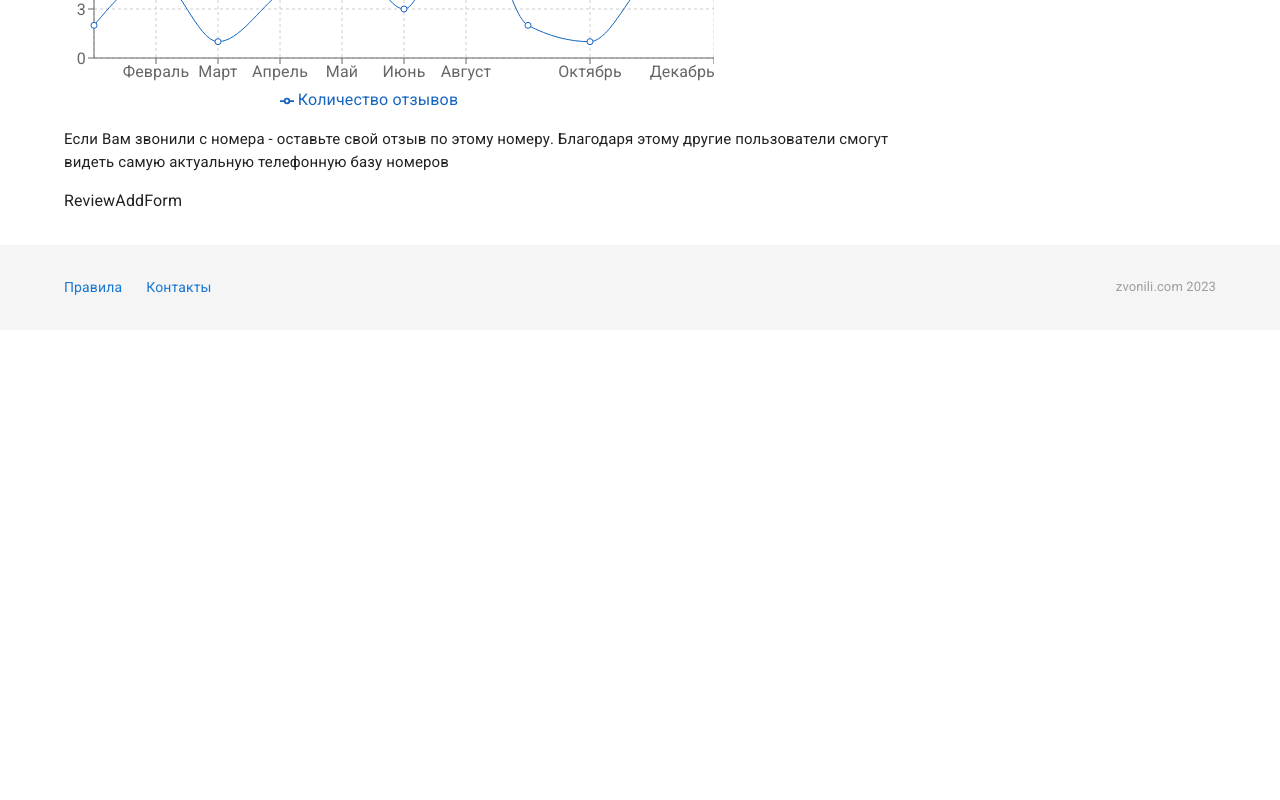
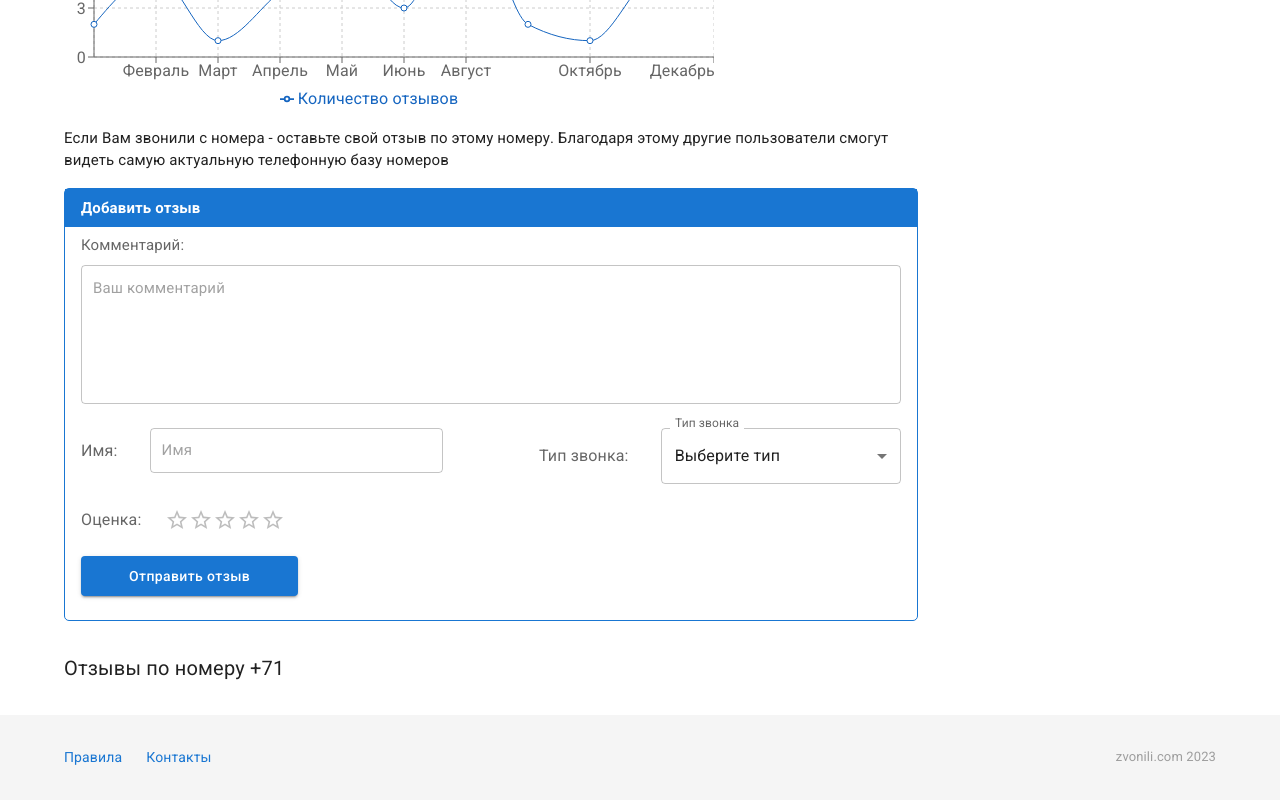
Before and after one commit to Lokusok/react-who-call, a React (Vite) app: page /tel/1 in a window 1280 px wide. Shown: the part 827-1627 px from the top of the page. Before the commit the page ends 1157 px from the top, so only its background shows below. Built offline with nearby package versions, Linux system fonts and the light colour scheme.

Commit message:
form for reviews mainly done

```diff
--- a/src/components/ReviewAddForm/index.tsx
+++ b/src/components/ReviewAddForm/index.tsx
@@ -1,7 +1,127 @@
 import React from 'react';
 
+import {
+  Box,
+  FormLabel,
+  FormControl,
+  TextField,
+  Typography,
+  Grid,
+  Stack,
+  Select,
+  Menu,
+  MenuItem,
+  InputLabel,
+  Rating,
+  Button,
+} from '@mui/material';
+import { blue } from '@mui/material/colors';
+
 const ReviewAddForm: React.FC = () => {
-  return <div>ReviewAddForm</div>;
+  return (
+    <Box sx={{ border: `1px solid ${blue[700]}`, borderRadius: '5px' }}>
+      <Box sx={{ padding: '0.5rem 1rem', backgroundColor: blue[700] }}>
+        <Typography color="white" fontSize={15} fontWeight={700}>
+          Добавить отзыв
+        </Typography>
+      </Box>
+
+      <Box sx={{ padding: '0.5rem 1rem', paddingBottom: '1.5rem' }}>
+        <Grid container columnSpacing={12} rowSpacing={3}>
+          <Grid item xs={12}>
+            <Stack direction="column">
+              <FormLabel
+                htmlFor="comment"
+                sx={{ marginBottom: '0.5rem', fontSize: '15px' }}
+              >
+                Комментарий:
+              </FormLabel>
+
+              <TextField
+                multiline
+                name="comment"
+                variant="outlined"
+                placeholder={'Ваш комментарий'}
+                minRows={5}
+                sx={{ '& .MuiInputBase-root': { padding: '0.75rem' } }}
+                inputProps={{
+                  sx: {
+                    fontSize: '15px',
+                  },
+                }}
+              />
+            </Stack>
+          </Grid>
+
+          <Grid item xs={6}>
+            <Stack direction="row" alignItems="center" spacing={4}>
+              <FormLabel htmlFor="username">Имя:</FormLabel>
+
+              <FormControl fullWidth>
+                <TextField
+                  name="username"
+                  placeholder="Имя"
+                  sx={{ '& .MuiInputBase-root': { padding: '0.75rem' } }}
+                  inputProps={{
+                    sx: {
+                      fontSize: '15px',
+                      padding: 0,
+                    },
+                  }}
+                />
+              </FormControl>
+            </Stack>
+          </Grid>
+
+          <Grid item xs={6}>
+            <Stack direction="row" alignItems="center" spacing={4}>
+              <FormLabel htmlFor="username" sx={{ whiteSpace: 'nowrap' }}>
+                Тип звонка:
+              </FormLabel>
+
+              <FormControl fullWidth>
+                <InputLabel id="category-call-label" sx={{ top: '-4.5px' }}>
+                  Тип звонка
+                </InputLabel>
+                <Select
+                  native={true}
+                  labelId="category-call-label"
+                  id="category-call-select"
+                  label="Тип звонка"
+                  sx={{
+                    '& .MuiSelect-select': { padding: '0.75rem' },
+                  }}
+                >
+                  <option selected disabled>
+                    Выберите тип
+                  </option>
+                  <option>Мошенники</option>
+                  <option>Хулиганство</option>
+                  <option>Опросы</option>
+                </Select>
+              </FormControl>
+            </Stack>
+          </Grid>
+
+          <Grid item xs={12}>
+            <Stack direction="row" alignItems="center" spacing={3}>
+              <FormLabel>Оценка:</FormLabel>
+              <Rating max={5} />
+            </Stack>
+          </Grid>
+
+          <Grid item>
+            <Button
+              variant="contained"
+              sx={{ textTransform: 'none', padding: '0.5rem 3rem' }}
+            >
+              Отправить отзыв
+            </Button>
+          </Grid>
+        </Grid>
+      </Box>
+    </Box>
+  );
 };
 
 export default ReviewAddForm;
--- a/src/pages/TelNumber/index.tsx
+++ b/src/pages/TelNumber/index.tsx
@@ -31,11 +31,11 @@ const TelNumber: React.FC = () => {
       </Typography>
 
       <Typography fontSize={15} sx={{ marginBottom: '1rem' }}>
-        <Typography component="strong" fontWeight={700}>
+        <Typography component="strong" fontSize={15} fontWeight={700}>
           Кто звонил по номеру +7{telNumber}
         </Typography>{' '}
         или 8{telNumber}? Узнайте информацию по звонкам с номера телефона{' '}
-        <Typography component="strong" fontWeight={700}>
+        <Typography component="strong" fontSize={15} fontWeight={700}>
           {internationalFormat}
         </Typography>
         .
@@ -80,8 +80,12 @@ const TelNumber: React.FC = () => {
         </Typography>
       </Box>
 
+      <Box sx={{ marginBottom: '2rem' }}>
+        <ReviewAddForm />
+      </Box>
+
       <Box>
-        <ReviewAddForm />
+        <Typography fontSize={20}>Отзывы по номеру +7{telNumber}</Typography>
       </Box>
     </Box>
   );
```
